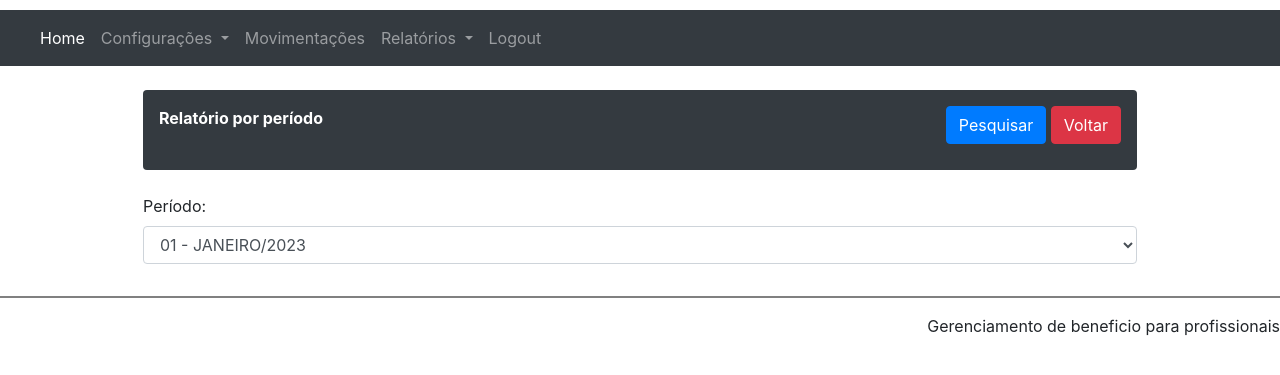
After one commit to Douglaxz/gerenciamentoEquipe, a Flask app: page /relatorioPeriodo in a window 1280 px wide. The commit adds this page. Shown: the top 375 px of the page. Run offline with Flask 2, Linux system fonts and the light colour scheme; some libraries are stand-ins or nearby versions.

Commit message:
Criação do formulário de pesquisa

```diff
--- a/helpers.py
+++ b/helpers.py
@@ -1,7 +1,7 @@
 #importações
 import os
 from gerenciador import app, db
-from models import tb_usuarios, tb_tipousuario, tb_areas, tb_beneficios, tb_tipolancamento
+from models import tb_usuarios, tb_tipousuario, tb_areas, tb_beneficios, tb_tipolancamento,tb_periodos
 from flask_wtf import FlaskForm
 from wtforms import StringField, validators, SubmitField,IntegerField, SelectField,PasswordField,DateField
 
@@ -165,3 +165,11 @@ class FormularioLancamentoEdicao(FlaskForm):
 class FormularioLancamentoVisualizar(FlaskForm):
     tipolancamento = SelectField('Tipo Lançamento:', coerce=int, choices=[(g.cod_tipolancamento, g.desc_tipolancamento) for g in tb_tipolancamento.query.order_by('desc_tipolancamento')], render_kw={'readonly': True})
     salvar = SubmitField('Salvar')
+
+#------------------------------------------------------------------------------------------------------------------------------
+#RELATÓRIOS
+#------------------------------------------------------------------------------------------------------------------------------
+#criação via wftorm do formulario relatório por período
+class FormularioPesquisaPeriodo(FlaskForm):
+    periodo = SelectField('Período:', coerce=int, choices=[(g.cod_periodo, g.desc_periodo) for g in tb_periodos.query.order_by('inicio_periodo')])
+    pesquisar = SubmitField('Pesquisar')
--- a/static/app.css
+++ b/static/app.css
@@ -89,3 +89,12 @@ td {
     pointer-events: none;
     touch-action: none;
   }
+
+  .div_central {
+    width: 100vw;
+    height: 80vh;
+    vertical-align: middle;
+    text-align: center;
+    display: table-cell;
+    position: relative;
+  }
--- a/templates/index.html
+++ b/templates/index.html
@@ -1,3 +1,6 @@
 {% extends "template.html"%}
 {% block conteudo %}
+    <div class="div_central border-style: dotted">
+        <p align="center">Selecione a opção desejada no menu acima</p>
+    </div>
 {% endblock%}
--- /dev/null
+++ b/templates/relatorioPeriodo.html
@@ -0,0 +1,25 @@
+{% extends "template.html"%}
+{% block conteudo %}
+<form method="post" action="{{ url_for('criarArea') }}" enctype="multipart/form-data">
+  <br>
+  <div class="container w-100 p-3 bg-dark">
+    <div class="row">
+      <div class="col-lg text-left text-white font-weight-bold">
+        {{ titulo }}
+      </div>
+      <div class="col-md text-right">
+        {{form.pesquisar(class="btn btn-primary")}}
+        <a class="btn btn-danger" href="{{url_for('area')}}">Voltar</a>
+      </div>
+    </div>
+  </div>
+  <br>
+  <fieldset>
+    {{form.csrf_token()}}
+    <div class="form-group">
+      {{form.periodo.label(class="form-label")}}
+      {{form.periodo(class="form-control")}}
+    </div>
+  </fieldset>
+</form>
+{% endblock%}
--- a/templates/template.html
+++ b/templates/template.html
@@ -47,10 +47,16 @@
         <li class="nav-item">
           <a class="nav-link" href="/funcionario">Movimentações</a>
         </li>
+        <li class="nav-item dropdown">
           <a class="nav-link dropdown-toggle" href="#" id="navbarDropdownMenuLink" role="button" data-toggle="dropdown"
             aria-haspopup="true" aria-expanded="false">
             Relatórios
           </a>
+          <div class="dropdown-menu" aria-labelledby="navbarDropdownMenuLink">
+            <a class="dropdown-item" href="/relatorioPeriodo">Período</a>
+            <a class="dropdown-item" href="/beneficio">Profissionais</a>
+          </div>
+        </li>
         <li class="nav-item">
           <a class="nav-link" href="/logout">Logout</a>
         </li>
@@ -89,7 +95,8 @@
 
 </body>
 <footer>
-  <hr style="height:2px; width:100%; border-width:0; color:gray; background-color:gray">
-</footer>
-
+  <hr style="height:2px; width:100%; border-width:0; color:gray; background-color:gray"></footer>
+  <div align="right">
+    Gerenciamento de beneficio para profissionais
+  </div>
 </html>
--- a/views.py
+++ b/views.py
@@ -26,7 +26,8 @@ from helpers import recupera_imagem,deleta_arquivos, \
     FormularioTipoLancamentoVisualizar,\
     FormularioTipoLancamentoEdicao,\
     FormularioLancamentoVisualizar,\
-    FormularioLancamentoEdicao
+    FormularioLancamentoEdicao,\
+    FormularioPesquisaPeriodo
 import time
 from datetime import date, timedelta
 
@@ -805,3 +806,14 @@ def atualizarLancamento(lancamento,id,periodo):
             db.session.commit()
 
     return redirect(url_for('visualizarLancamentoFuncionario', lancamento=lancamento,id=id,periodo=periodo))
+
+
+#---------------------------------------------------------------------------------------------------------------------------------
+#RELATÓRIOS
+#---------------------------------------------------------------------------------------------------------------------------------
+
+# rota index para mostrar os usuários
+@app.route('/relatorioPeriodo')
+def relatorioPeriodo():
+    form = FormularioPesquisaPeriodo()
+    return render_template('relatorioPeriodo.html', titulo='Relatório por período', form=form)
```
